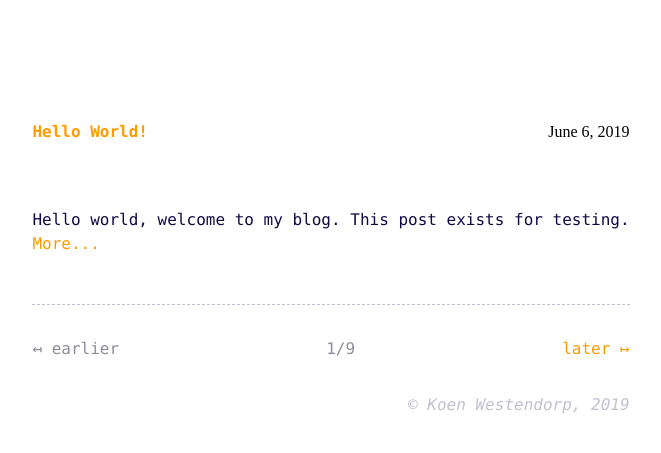
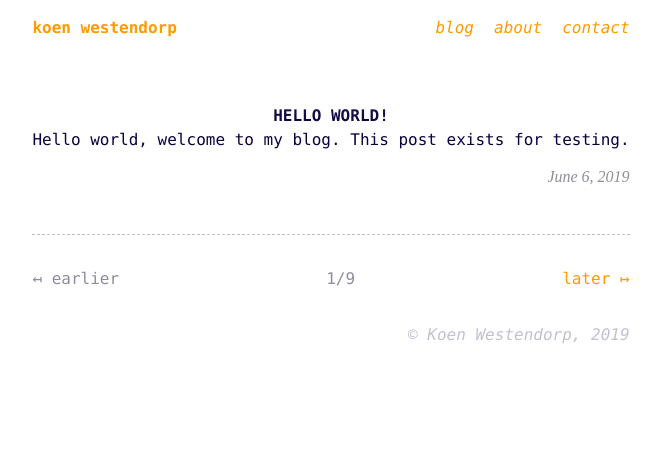
Before and after one commit to KoenWestendorp/koenwestendorp.github.io, a Jekyll site: the page built from index.html, in a window 1280 px wide. Shown: the top 453 px of the page, without its empty margins (309-970 px from the left). Built offline with Jekyll 4.4.1, drawn with Linux system fonts in a browser that asks for light colours.

```diff
--- a/_layouts/home.html
+++ b/_layouts/home.html
@@ -8,14 +8,23 @@ layout: default
 {% assign post = site.posts.first %}
 
 <article>
-  <header>
+  <a href="{{ post.url | relative_url }}"><h1 class="article-title">{{ post.title | escape }}</h1></a>
+  <div class="body">
+    {{ post.content }}
+  </div>
+  <div class="date">{{ post.date | date: "%B %-d, %Y" }}</div>
+</article>
+
+
+
+<!-- <article>
+
     <h2>
       <a href="{{ post.url | relative_url }}">{{ post.title | escape }}</a>
     </h2>
     <div>{{ post.date | date: "%B %-d, %Y" }}</div>
-  </header>
   <div>
-    {{ post.excerpt }}
+    {{ post.content }}
     <a href="{{ post.url | relative_url }}">More...</a>
   </div>
-</article>
+</article> -->
--- a/_layouts/page.html
+++ b/_layouts/page.html
@@ -2,9 +2,9 @@
 layout: default
 ---
 
-<header>
+
   <h1>{{ page.title | escape }}</h1>
-</header>
+
 <div>
   {{ content }}
 </div>
--- a/_layouts/post.html
+++ b/_layouts/post.html
@@ -3,10 +3,10 @@ layout: default
 ---
 
 <article>
-  <header>
+
     <h1>{{ page.title | escape }}</h1>
     <div>{{ page.date | date: "%B %-d, %Y" }}</div>
-  </header>
+
   <div>
     {{ content }}
   </div>
--- a/assets/style.css
+++ b/assets/style.css
@@ -1,10 +1,9 @@
 
-
-
+/*                           */
 /* (c) Koen Westendorp, 2019 */
 /*                           */
 /*       Hey there!!         */
-
+/*                           */
 
 
 /*DEV*/
@@ -209,3 +208,10 @@
         text-align: center;
         font-style: italic;
     }
+
+    .date {
+        color: #8F8C9C;
+        text-align: right;
+        font-style: italic;
+        padding-top: 1em;
+    }
```
Also changed, not shown: _posts/2019-06-05-test-2.md (added, +8 -0 lines).
